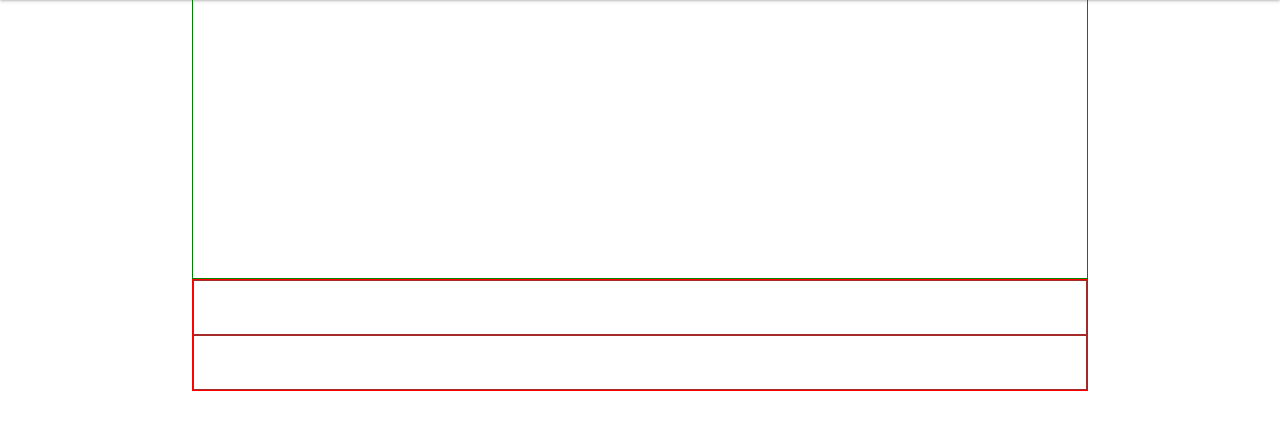
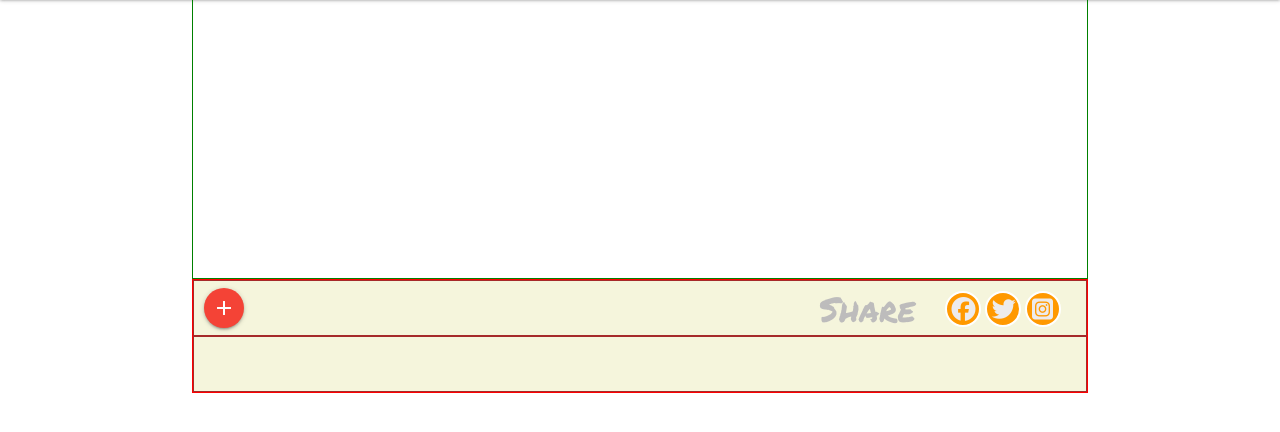
Before and after one commit to rimantascode/MS3-cookbook, a Flask app: template templates/index.html in a window 1280 px wide. Shown: the part 65-497 px from the top of the page. Run offline with Flask 2, Linux system fonts and the light colour scheme; the template is opened without the code that fills it, so the values that code supplies are empty; some libraries are stand-ins or nearby versions.

Commit message:
added add button and social links to share

```diff
--- a/static/css/style.css
+++ b/static/css/style.css
@@ -41,7 +41,8 @@ font-family: "Roboto", sans-serif;
 }
 .search-result-bar {
   border: 1px solid brown;
-  height: 55px;
+  height: 56px;
+  background-color: #f5f5dc;
 }
 .search-results-list {
   border: 1px solid black;
@@ -120,6 +121,60 @@ ul.a:not(.browser-default) {
   padding: 20px !important;
 }
 
+/* ------------------------------------------------ add button and share links ----- */
+.add-button {
+  vertical-align: middle;
+  margin-top: 7px;
+  margin-left: 10px;
+}
+.share {
+  float: right;
+  display: flex;
+  height: 56px;
+  margin-right: 25px;
+}
+.share-div {
+  width: 125px;
+  position: relative;
+  height: 56px;
+}
+.share-div h4 {
+  font-family: "Permanent Marker", sans-serif;
+  color: #bdbcbc;
+  line-height: 56px;
+}
+.share-links-container {
+  float: left;
+  position: relative;
+  height: 56px;
+}
+.share h4 {
+  display: inline;
+}
+.circle-around-social-links {
+  width: 36px;
+  height: 36px;
+  border-radius: 50%;
+  display: inline-block;
+  background-color: #ff9900;
+  border: 2px solid #ffffff;
+  margin-top: 10px;
+}
+
+ul.share-links li {
+  display: inline-block;
+}
+ul.share-links {
+  margin: 0;
+}
+.share-links i {
+  letter-spacing: 25px;
+  font-size: 24px;
+  padding-top: 4px;
+  padding-left: 5px;
+  color: #edebeb;
+}
+
 @media only screen and (max-width: 600px) {
   .card.horizontal .card-image {
     max-width: 100% !important;
--- a/templates/base.html
+++ b/templates/base.html
@@ -3,6 +3,10 @@
   <head>
     <meta charset="UTF-8" />
     <meta name="viewport" content="width=device-width, initial-scale=1.0" />
+    <script
+      src="https://kit.fontawesome.com/fa14b2a9bf.js"
+      crossorigin="anonymous"
+    ></script>
     <link
       href="https://fonts.googleapis.com/icon?family=Material+Icons"
       rel="stylesheet"
--- a/templates/index.html
+++ b/templates/index.html
@@ -1,13 +1,32 @@
 {% extends 'base.html'%} {% block content %}
+<!-- The main picture area -->
 <div class="col s12 container picture-area"></div>
+<!-- search results, those results will be the desplayd in this main page-->
 <div class="col s12 container search-results">
-	<div class="col s12 search-result-bar"></div>
+	<div class="col s12 search-result-bar">
+	<a class="btn-floating btn-medium waves-effect waves-light red add-button"><i class="material-icons">add</i></a>
+    <div class="share">
+    <div class="share-div">
+	<h4>Share</h4>
+    </div>
+    <div class="share-links-container">
+    <ul class="share-links">
+    <div class="circle-around-social-links">
+    <li><a href="#"><i class="fab fa-facebook"></i></a></li>
+    </div>
+	<div class="circle-around-social-links">
+    <li><a href="#"><i class="fab fa-twitter"></i></a></li>
+    </div>
+	<div class="circle-around-social-links">
+	<li><a href="#"><i class="fab fa-instagram-square"></i></a></li>
+    </div>
+    </ul>
+    </div>
+    </div>
+    </div>
 	<div class="col s12 search-result-bar"></div>
 	{%for ingrediants in recipe %}
 	<div class="search-results-list">
-
-
-
 		<div class="card horizontal z-depth-4">
 			<div class="row">
 				<div class=" col m5 l5 card-image ">
@@ -15,7 +34,6 @@
           </div>
 					<div class=" col m7 l7 card-stacked">
 						<div class="card-content">
-
 							<div class="info-window">
 								<h4 class="title">{{ingrediants.name}}</h4>
 								<div class="info-container">
```
